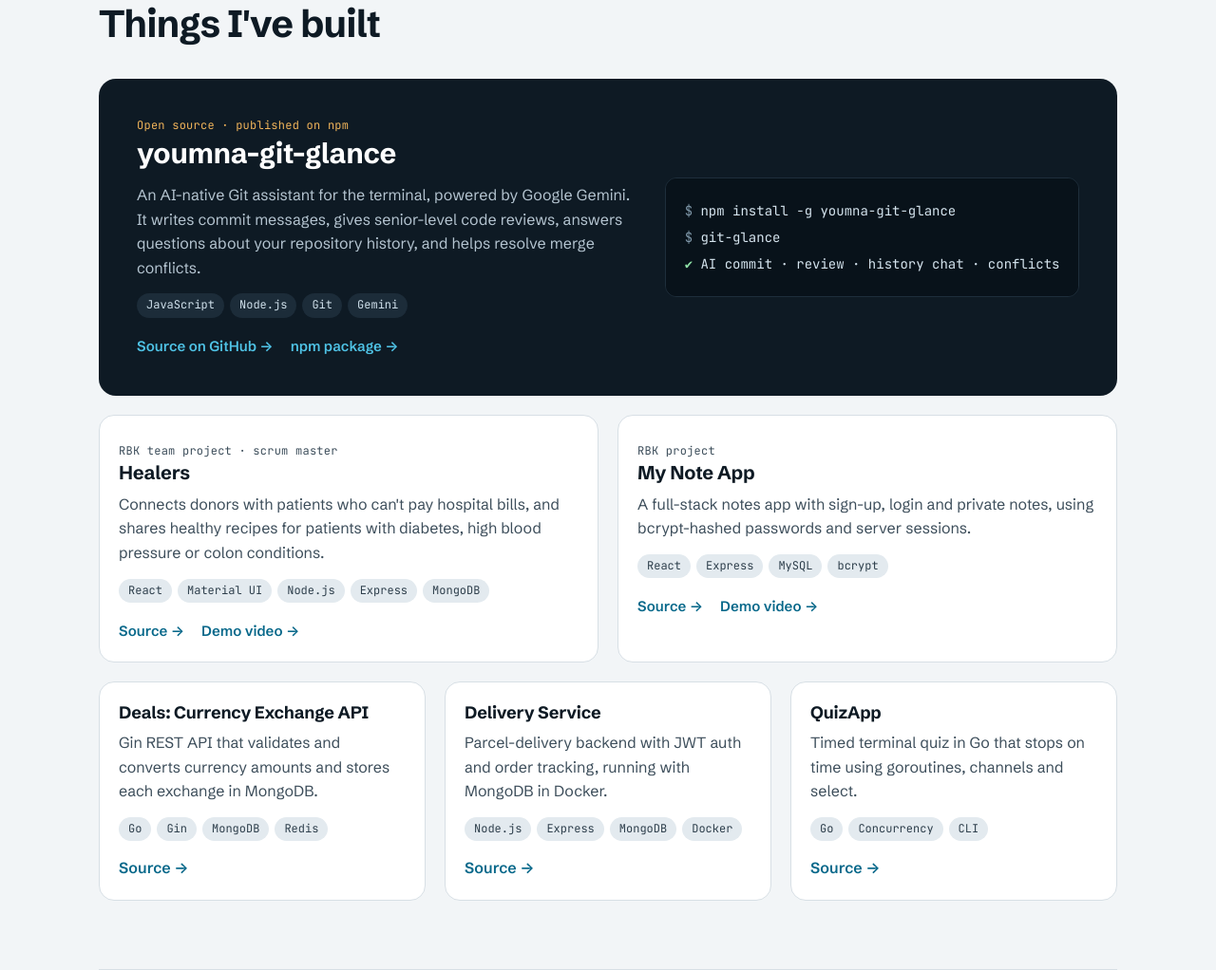
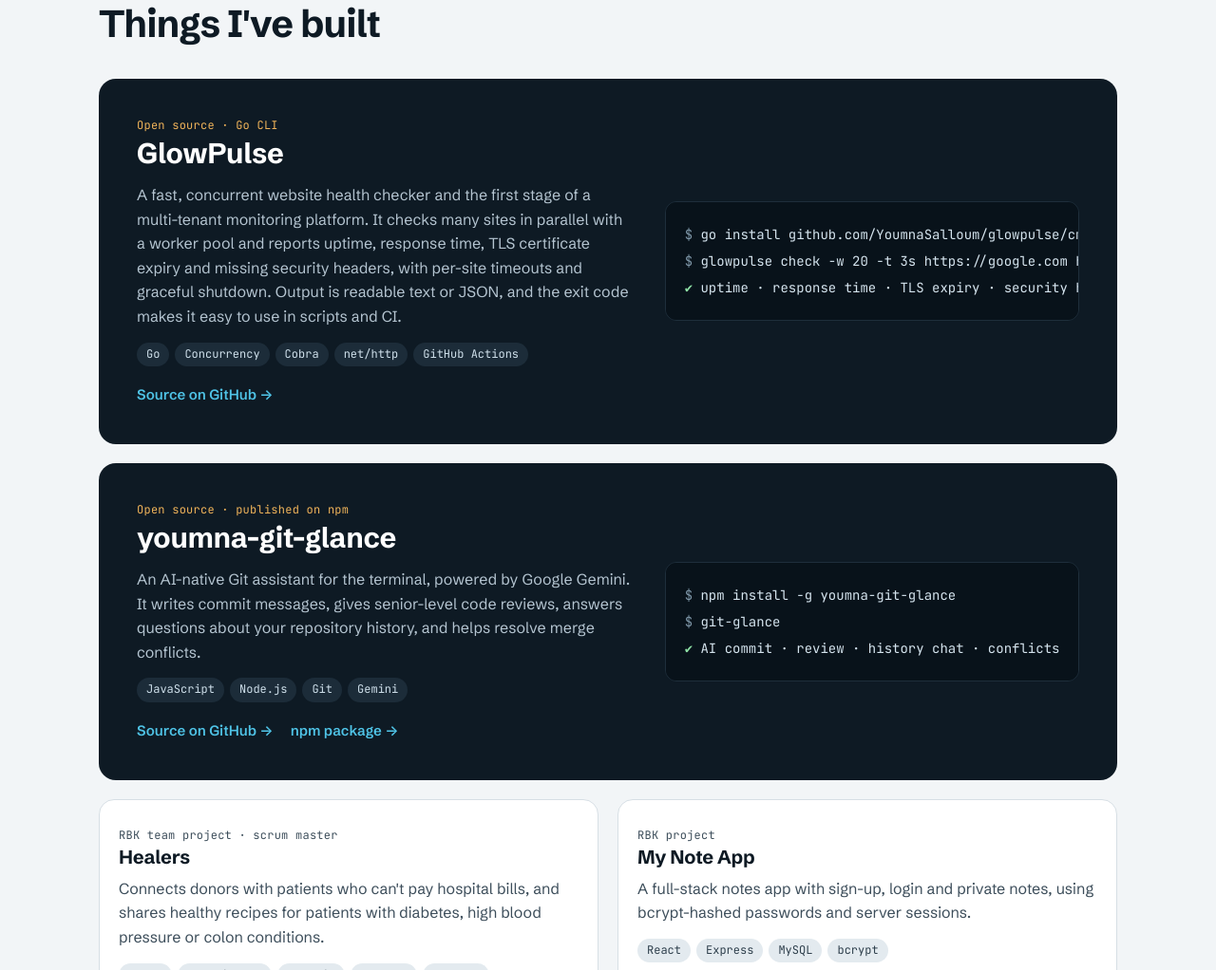
Before and after one commit to YoumnaSalloum/YoumnaSalloum.github.io, a plain HTML site: page index.html in a window 1280 px wide. Shown: the part 2212-3234 px from the top of the page at 95% size. Drawn offline with Linux system fonts and the light colour scheme.

Commit message:
Add GlowPulse as first featured project

```diff
--- a/index.html
+++ b/index.html
@@ -220,6 +220,17 @@ a.cbox:hover{border-color:#4FC3E6}
 
     <article class="feature">
       <div class="feature-copy">
+        <p class="mono kicker">Open source · Go CLI</p>
+        <h3>GlowPulse</h3>
+        <p>A fast, concurrent website health checker and the first stage of a multi-tenant monitoring platform. It checks many sites in parallel with a worker pool and reports uptime, response time, TLS certificate expiry and missing security headers, with per-site timeouts and graceful shutdown. Output is readable text or JSON, and the exit code makes it easy to use in scripts and CI.</p>
+        <ul class="chips"><li>Go</li><li>Concurrency</li><li>Cobra</li><li>net/http</li><li>GitHub Actions</li></ul>
+        <div class="links"><a href="https://github.com/YoumnaSalloum/glowpulse">Source on GitHub →</a></div>
+      </div>
+      <div class="install mono"><span class="t-dim">$</span> go install github.com/YoumnaSalloum/glowpulse/cmd/glowpulse@latest<br><span class="t-dim">$</span> glowpulse check -w 20 -t 3s https://google.com https://github.com<br><span class="t-ok">✔</span> uptime · response time · TLS expiry · security headers</div>
+    </article>
+
+    <article class="feature">
+      <div class="feature-copy">
         <p class="mono kicker">Open source · published on npm</p>
         <h3>youmna-git-glance</h3>
         <p>An AI-native Git assistant for the terminal, powered by Google Gemini. It writes commit messages, gives senior-level code reviews, answers questions about your repository history, and helps resolve merge conflicts.</p>
```
